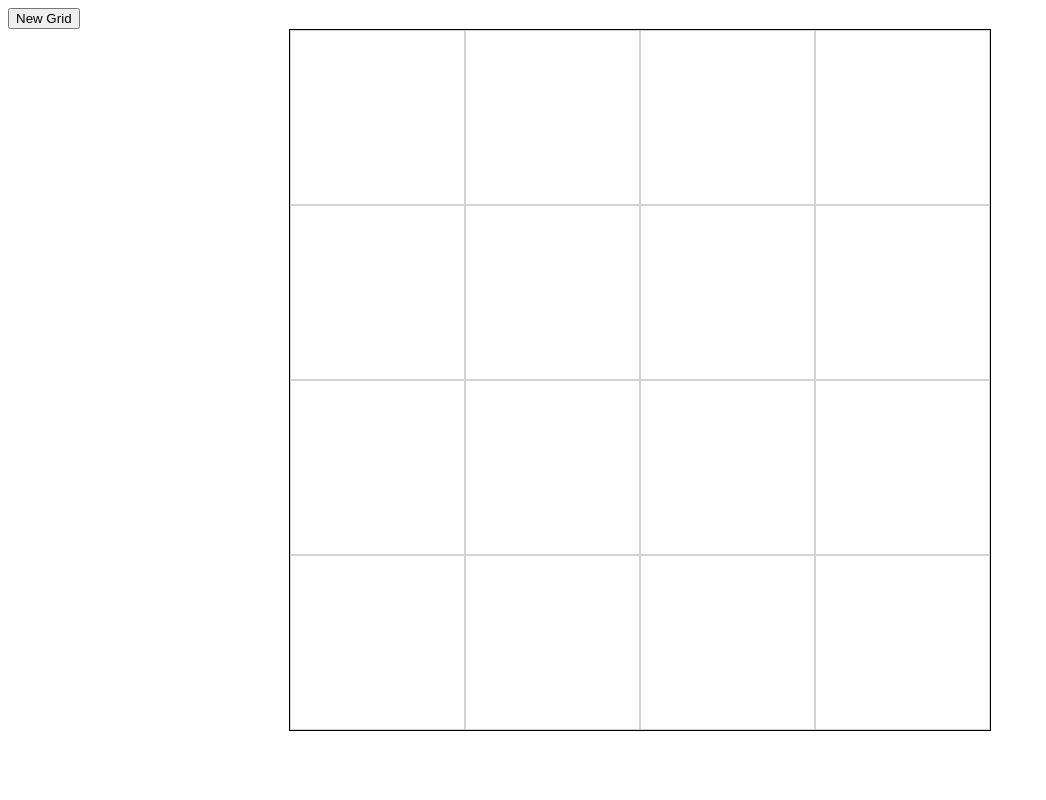
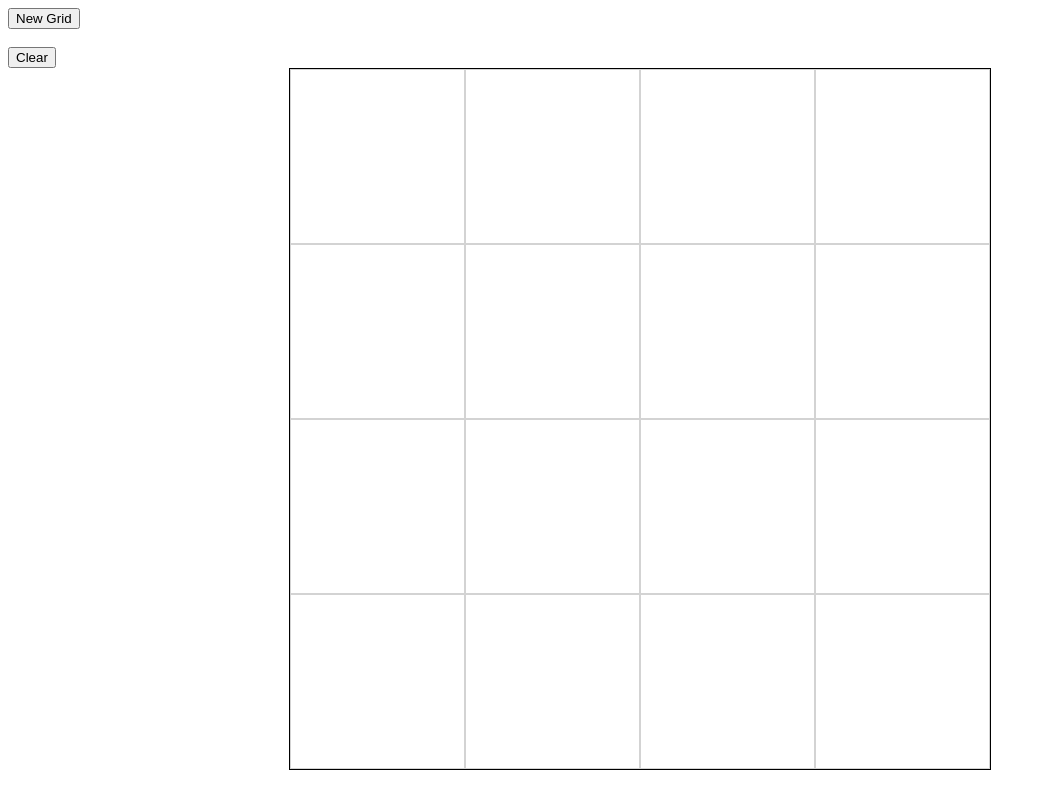
Before and after one commit to JasonOCat/TOP-etch-a-sketch, a plain HTML site: page index.html in a window 1280 px wide. Shown: the whole page, without its empty margins (0-1046 px from the left). Drawn offline with Linux system fonts and the light colour scheme.

Commit message:
Manage empty prompt size

```diff
--- a/index.html
+++ b/index.html
@@ -7,7 +7,13 @@
     <link rel="stylesheet" href="css/styles.css">
 </head>
 <body>
-    <button onclick="askGridSize()">New Grid</button>
+    <div>
+        <button onclick="askGridSize()">New Grid</button>
+    <div>
+    <br/>
+    <div>
+        <button onclick="">Clear</button>
+    </div>
     <div class="container">
     </div>
 
--- a/js/javascript.js
+++ b/js/javascript.js
@@ -13,6 +13,9 @@ function askGridSize() {
     let isVadidSize = false;
     do {
         gridSize = prompt("Choose a grid size between 1 and 100");
+        if( gridSize === null) {
+            return;
+        }
         isVadidSize = !isNaN(gridSize) && gridSize >= 1 && gridSize <= 100;
         if (!isVadidSize) {
             alert("Wrong size format");
```
